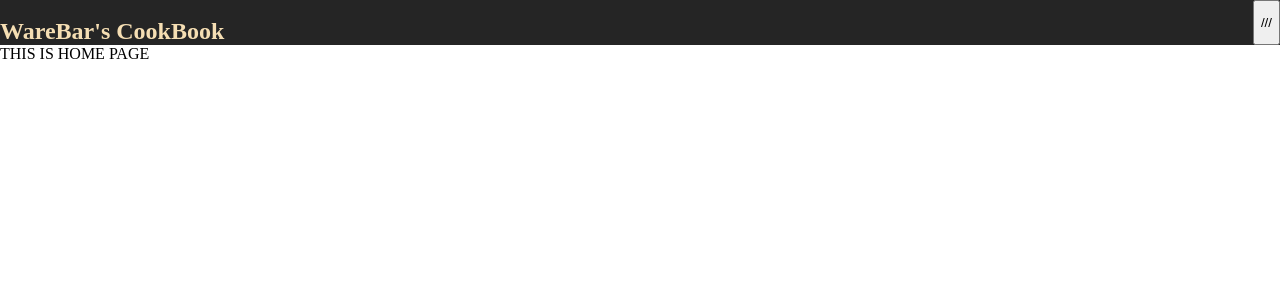
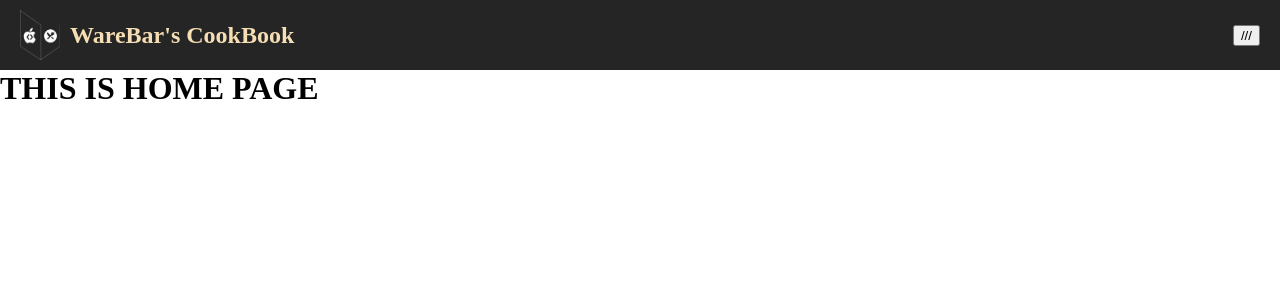
Before and after one commit to WareBar/CRUD-WS101, a Django app: page / in a window 1280 px wide. Shown: the top 300 px of the page. Run offline with Django 5.2, Linux system fonts and the light colour scheme.

Commit message:
initla coms

```diff
--- a/COOKBOOK/COOKBOOK/settings.py
+++ b/COOKBOOK/COOKBOOK/settings.py
@@ -37,6 +37,8 @@ INSTALLED_APPS = [
     "django.contrib.sessions",
     "django.contrib.messages",
     "django.contrib.staticfiles",
+    "FOOD"
+
 ]
 
 MIDDLEWARE = [
--- a/COOKBOOK/COOKBOOK/urls.py
+++ b/COOKBOOK/COOKBOOK/urls.py
@@ -16,10 +16,11 @@ Including another URLconf
 """
 
 from django.contrib import admin
-from django.urls import path
+from django.urls import path, include
 from . import views
 
 urlpatterns = [
     path('', views.home, name="HOME"),
+    path('food/', include('FOOD.urls')),
     path("admin/", admin.site.urls),
 ]
--- a/COOKBOOK/static/styles.css
+++ b/COOKBOOK/static/styles.css
@@ -7,4 +7,22 @@ nav{
     color: wheat;
     display: flex;
     justify-content: space-between;
+    align-items: center;
+    padding: 10px 20px;
 }
+
+.brand{
+    display: flex;
+    align-items: center;
+    gap: 10px;
+}
+
+.brand img{
+    height: 50px;
+    width: 40px;
+}
+
+nav input{
+    height: fit-content;
+    width: fit-content;
+}
--- a/COOKBOOK/templates/home.html
+++ b/COOKBOOK/templates/home.html
@@ -6,7 +6,8 @@
 
 
 {% block content %}
-
-    THIS IS HOME PAGE
-
+    <h1>THIS IS HOME PAGE</h1>
+    <p>
+        {% comment %} <a href="{% url 'FOOD:LIST' %}">Click</a> to see list of foods {% endcomment %}
+    </p>
 {% endblock  %}
--- a/COOKBOOK/templates/master.html
+++ b/COOKBOOK/templates/master.html
@@ -15,7 +15,7 @@
 
     <nav>
         <div class="brand">
-            <img src="" alt="">
+            <img src="{% static 'CookBookBrand.png' %}" alt="">
             <h1>WareBar's CookBook</h1>
         </div>
         <input type="button" value="///">
```
